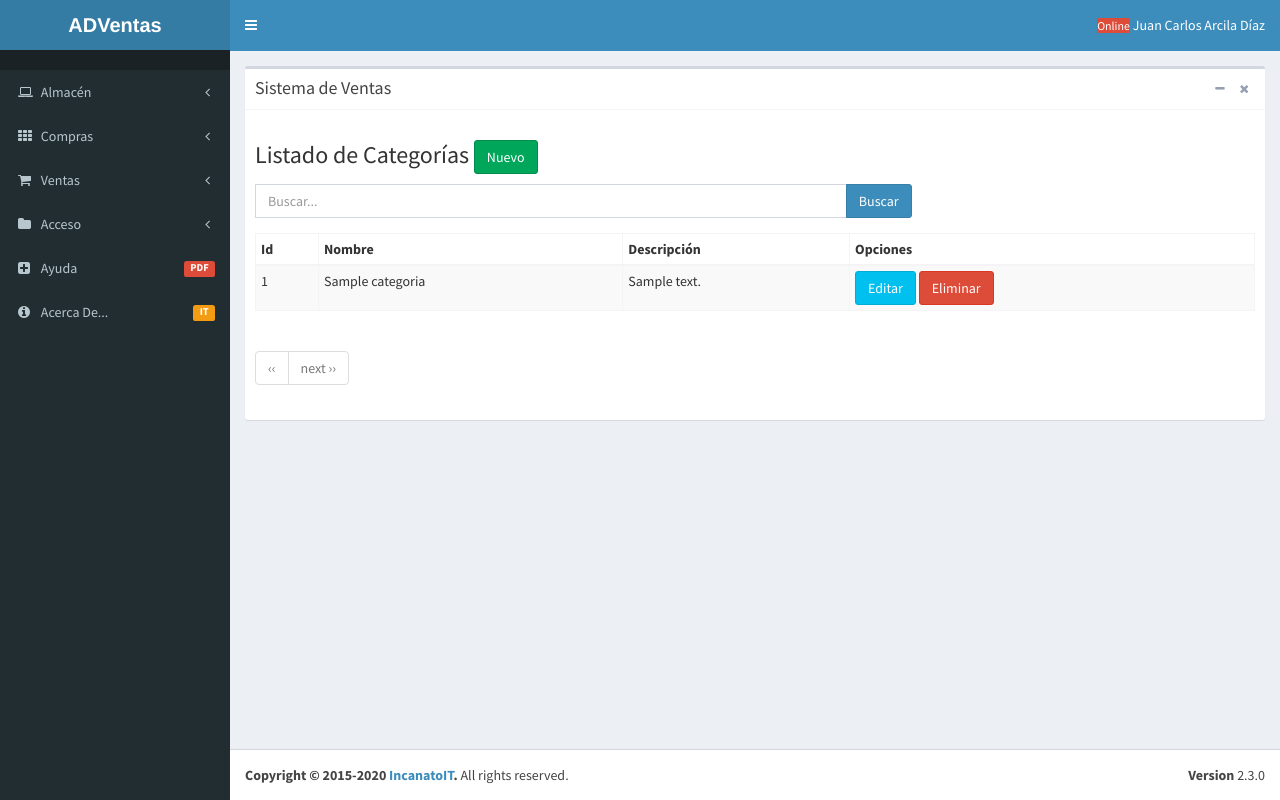
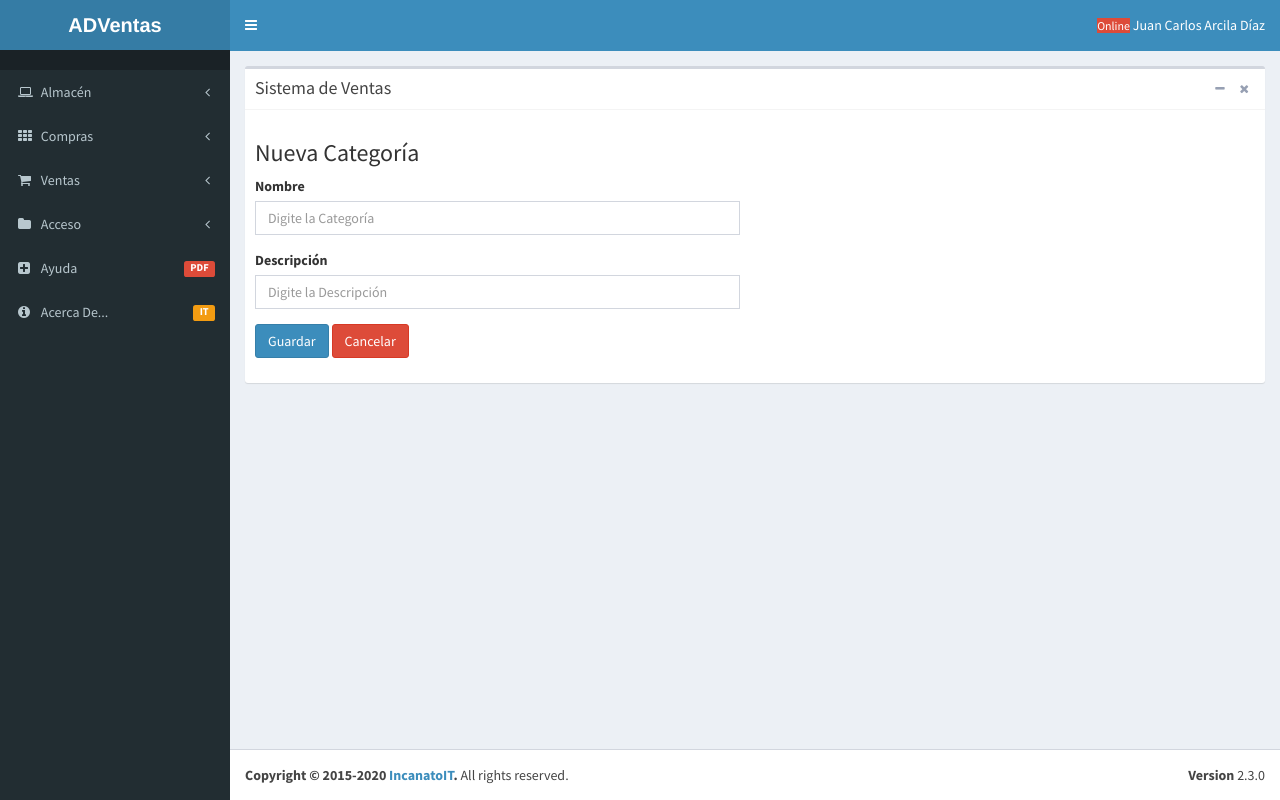
Before and after one commit to oxrl/sisVentas, a Django app: page /almacen/categoria/create in a window 1280 px wide. Run offline with Django 3.2, Linux system fonts and the light colour scheme; tables that the repository leaves empty hold one stand-in row (values such as "Sample post"); some libraries are stand-ins or nearby versions.

Commit message:
Se añadio la funcionalidad de ingresar categorias funciona perfectamente

```diff
--- /dev/null
+++ b/apps/almacen/categoria/forms.py
@@ -0,0 +1,18 @@
+from django import forms
+from apps.almacen.categoria.models import Categoria
+
+class CategoriaForm(forms.ModelForm):
+    class Meta:
+        model = Categoria
+        fields = [
+            'nombre',
+            'descripcion',
+        ]
+        labels = {
+            'nombre':'Nombre',
+            'descripcion':'Descripción',
+        }
+        widgets = {
+            'nombre': forms.TextInput(attrs={'class':'form-control', 'placeholder':'Digite la Categoría'}),
+            'descripcion': forms.TextInput(attrs={'class':'form-control','placeholder':'Digite la Descripción'}),
+        }
--- a/apps/almacen/categoria/urls.py
+++ b/apps/almacen/categoria/urls.py
@@ -1,7 +1,8 @@
 from django.contrib import admin
 from django.conf.urls import url
-from apps.almacen.categoria.views import CategoriaList
+from apps.almacen.categoria.views import CategoriaList,CategoriaCreate
 
 urlpatterns = [
-    url(r'^categoria',CategoriaList.as_view(),name='categoria'),
+    url(r'^categoria/$',CategoriaList.as_view(),name='categoria_listar'),
+    url(r'^categoria/create$',CategoriaCreate.as_view(),name='categoria_create'),
 ]
--- a/apps/almacen/categoria/views.py
+++ b/apps/almacen/categoria/views.py
@@ -1,6 +1,8 @@
 from django.shortcuts import render
+from django.core.urlresolvers import reverse_lazy
 from apps.almacen.categoria.models import Categoria
-from django.views.generic import ListView
+from apps.almacen.categoria.forms import CategoriaForm
+from django.views.generic import ListView,CreateView
 from pure_pagination.mixins import PaginationMixin
 # Create your views here.
 class CategoriaList(PaginationMixin,ListView):
@@ -8,3 +10,9 @@ class CategoriaList(PaginationMixin,ListView):
     template_name = "almacen/categoria/index.html"
     paginate_by = 5
     object = Categoria
+
+class CategoriaCreate(CreateView):
+    model= Categoria
+    form_class= CategoriaForm
+    template_name='almacen/categoria/categoria_form.html'
+    success_url= reverse_lazy('almacen:categoria_listar')
--- /dev/null
+++ b/templates/almacen/categoria/categoria_form.html
@@ -0,0 +1,27 @@
+{% extends 'layouts/admin.html' %}
+
+{% block content %}
+
+<div class="row">
+  <div class="col-lg-6 col-md-6 col-sm-6 col-xs-12">
+    <h3>Nueva Categoría</h3>
+
+
+    <form method="post">
+        	{% csrf_token %}
+          <div class="form-group">
+            <label for="{{form.nombre.name}}">Nombre</label>
+          	{{form.nombre}}
+          </div>
+          <div class="form-group">
+            <label for="{{form.descripcion.name}}">Descripción</label>
+          	{{form.descripcion}}
+          </div>
+          <div class="form-group">
+            <button class="btn btn-primary" type="submit">Guardar</button>
+            <button class="btn btn-danger" type="reset">Cancelar</button>
+          </div>
+    </form>
+  </div>
+</div>
+{% endblock %}
--- a/templates/almacen/categoria/index.html
+++ b/templates/almacen/categoria/index.html
@@ -3,7 +3,7 @@
 {% block content %}
 <div class="row">
 	<div class="col-lg-8 col-md-8 col-sm-8 col-xs-12">
-		<h3>Listado de Categorías <a href="#"><button class="btn btn-success">Nuevo</button></a></h3>
+		<h3>Listado de Categorías <a href="{% url 'almacen:categoria_create'%}"><button class="btn btn-success">Nuevo</button></a></h3>
 		{% include "almacen/categoria/search.html"  %}
 	</div>
 </div>
@@ -74,7 +74,7 @@
 											</li>
 											{% endif %}
 
-								</ul>
+			</ul>
 
 	</div>
 </div>
```
